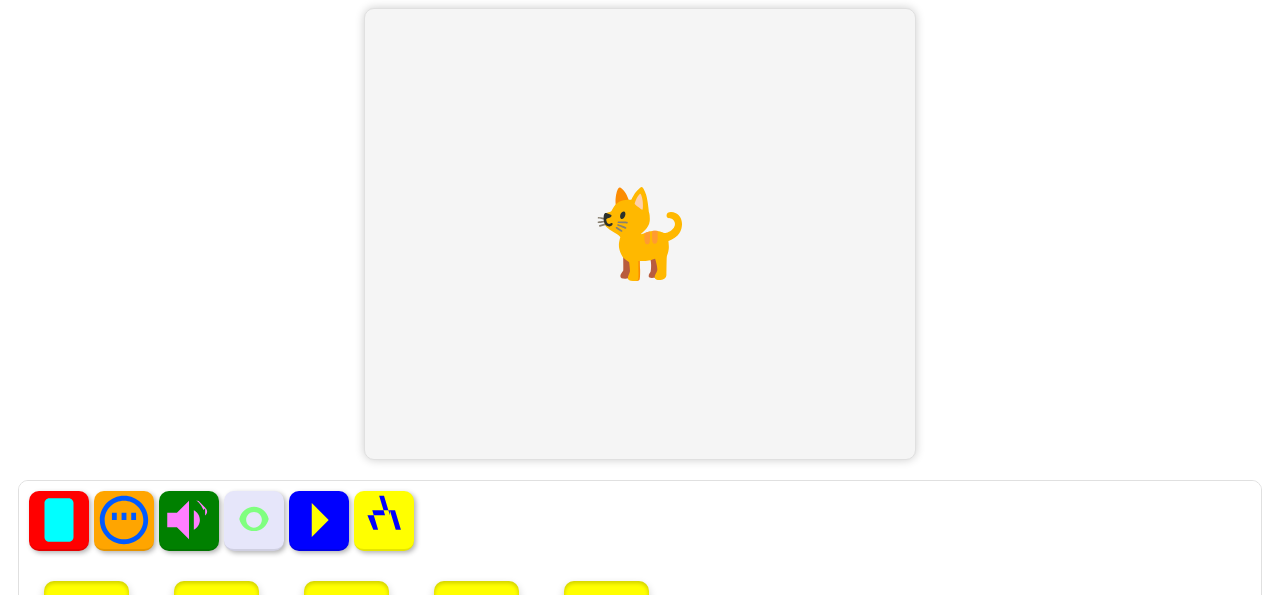
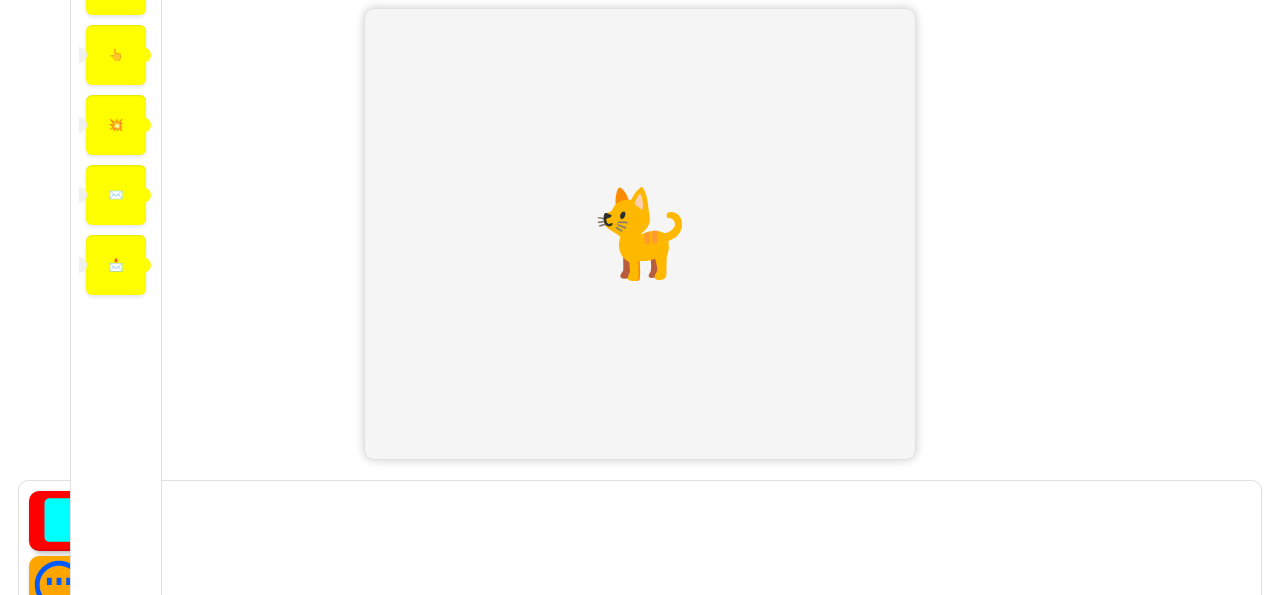
Before and after one commit to codejredu/test, a plain HTML site: page index.html in a window 1280 px wide. Shown: the part 61-656 px from the top of the page. Drawn offline with Linux system fonts and the light colour scheme.

Commit message:
Update style.css

```diff
--- a/css/style.css
+++ b/css/style.css
@@ -40,10 +40,10 @@ main {
     flex: 0 0 auto;
     width: 550px;
     height: 450px;
-    background-color: #f5f5f5; /* רקע בהיר יותר */
+    background-color: #f5f5f5;  /* רקע בהיר יותר */
     border: 1px solid #e0e0e0;
     border-radius: 10px;
-    position: relative; /* חשוב! */
+    position: relative;
     /* display: grid; הסרתי את זה כי אנחנו יוצרים קווי רשת אחרת */
    /* grid-template-columns: repeat(10, 1fr); */
    /* grid-template-rows: repeat(10, 1fr); */
@@ -76,17 +76,13 @@ main {
 }
 
 #character {
-    width: 100px;
-    height: 100px;
-    position: absolute; /* חשוב! */
-    object-fit: contain;
-    cursor: grab;
-    /* הוספה של transition כדי לתת תחושה יותר נעימה */
-    transition: all 0.1s ease-out;
-    /* הוספה כדי שהדמות תתחיל באמצע */
+    width: 100px; /* שינוי הרוחב ל-100px */
+    height: 100px; /* שינוי הגובה ל-100px */
+    position: absolute;
     top: 50%;
     left: 50%;
     transform: translate(-50%, -50%);
+    object-fit: contain; /* גורם לתמונה להתאים בתוך השטח המוקצה לה */
 }
 
 .palette-and-programming {
@@ -103,10 +99,13 @@ main {
     border-radius: 10px;
     flex: 1;
     overflow-y: auto;
+    display: flex; /* **Horizontal layout for palette** */
+    flex-direction: row; /* **Categories in a row** */
 }
 
 .category-tabs {
     display: flex;
+    flex-direction: column; /* **Tabs in a column now** */
     flex-wrap: wrap;
     margin-bottom: 10px;
 }
@@ -114,7 +113,7 @@ main {
 .category-tab {
     border: none;
     padding: 0;
-    margin-right: 5px;
+    margin-right: 0; /* **No right margin between tabs in column** */
     margin-bottom: 5px;
     border-radius: 10px;
     cursor: pointer;
@@ -133,7 +132,7 @@ main {
     max-width: 100%;
     max-height: 100%;
     pointer-events: none;
-    filter: invert(100%);
+   filter: invert(100%);
 }
 
 .category-tab[data-category="triggering"] {
@@ -161,21 +160,31 @@ main {
 }
 
 .block-category {
-    display: none;
+    display: none; /* Still hidden by default */
     padding: 10px;
+    position: absolute; /* **Absolute positioning for categories** */
+    top: 0; /* **Position at the top** */
+    left: 70px; /* **Position to the right of tabs (adjust as needed)** */
+    width: auto; /* **Adjust width as needed** */
+    height: 100%; /* **Take full height of palette** */
+    background-color: #fff; /* **Ensure same background** */
+    border: 1px solid #e0e0e0; /* **Ensure same border** */
+    border-radius: 10px; /* **Ensure same border-radius** */
+    overflow-y: auto; /* **Keep scroll if content overflows** */
+    display: none; /* **Hidden by default** */
+    flex-direction: column; /* **Blocks in category in column** */
+    flex-wrap: wrap; /* **Wrap blocks if needed** */
 }
 
 .block-category.active {
-    display: flex;
-    flex-wrap: wrap;
-    padding: 10px;
+    display: flex; /* **Make active category visible** */
 }
 
 #programming-area {
-    background-color: #E6E4E4;
+    background-color: #fff;
     border: 1px solid #e0e0e0;
-    margin: 3 px;
-    padding: 3 px;
+    margin: 10px;
+    padding: 10px;
     border-radius: 10px;
     flex: 1;
 }
@@ -225,64 +234,67 @@ main {
 #block-palette .block-container,
 #programming-area .block-container {
     position: relative;
-    width: 120px; /* גודל כמו puzzle-button */
-    height: 50px; /* גודל כמו puzzle-button */
+    width: 60px; /* שינוי הרוחב ל-60px */
+    height: 60px; /* שינוי הגובה ל-60px */
     margin: 5px;
     cursor: pointer;
     background-color: transparent; /* הוספת רקע שקוף */
 }
 
-/* עיצוב לבנה עם בליטה מימין ושקע משמאל */
+/* הוספתי את זה כדי שהגודל ישפיע על הבלוקים בפלטה */
 #block-palette .scratch-block,
 #programming-area .scratch-block {
-    position: relative;
-    width: 85px;  /* גודל הבלוק */
-    height: 75px; /* גודל הבלוק */
-    background-color: #ffff00; /* צבע צהוב */
-    border-radius: 10px;
+    position: absolute;
+    top: 0;
+    left: 0;
+    width: 100%;
+    height: 100%;
+    background-color: #25AFF4;
+    border-radius: 6px;
     display: flex;
     justify-content: center;
     align-items: center;
-    color: black;
-    font-size: 32px;
+    color: white;
+    font-size: 12px;
     font-weight: bold;
-    box-shadow: 0 4px 8px rgba(0, 0, 0, 0.2), inset 0 2px 4px rgba(0, 0, 0, 0.2);
-    transition: transform 0.2s ease-in-out, background-color 0.2s ease-in-out;
+    box-shadow: 0 2px 4px rgba(0, 0, 0, 0.1), inset 0 1px 2px rgba(0, 0, 0, 0.1); /* הוספת צללית פנימית */
+    transition: transform 0.2s ease-in-out, background-color 0.2s ease-in-out; /* הוספת transition ל-background-color */
 }
 
-/* בליטה מימין (יוצאת מחוץ לגבול הבלוק) */
-#block-palette .scratch-block::after,
-#programming-area .scratch-block::after {
-    content: '';
+.right-connector {
     position: absolute;
-    right: -15px; /* הבליטה יוצאת החוצה מימין */
+    right: -5px; /* התאמת המיקום */
     top: 50%;
     transform: translateY(-50%);
-    width: 20px;
-    height: 20px;
-    background-color: inherit;
+    width: 8px; /* הקטנת הרוחב */
+    height: 15px; /* הקטנת הגובה */
+    background-color: #25AFF4;
+    border-radius: 0 30px 30px 0;
+}
+
+.left-connector-wrapper {
+    position: absolute;
+    left: -7px; /* התאמת המיקום */
+    top: 0;
+    height: 100%;
+    width: 10px; /* הקטנת הרוחב */
+    overflow: hidden;
+}
+
+.left-connector {
+    position: absolute;
+    left: -8px;
+    top: 50%;
+    transform: translateY(-50%);
+    width: 16px; /* הקטנת הרוחב */
+    height: 16px; /* הקטנת הגובה */
+    background-color: #f0f0f0;
     border-radius: 50%;
 }
 
-/* שקע משמאל (לא יוצא החוצה מהבלוק) */
-#block-palette .scratch-block::before,
-#programming-area .scratch-block::before {
-    content: '';
-    position: absolute;
-    left: 0; /* נשאר בתוך גבול הבלוק */
-    top: 50%;
-    transform: translateY(-50%);
-    width: 20px;
-    height: 20px;
-    background-color: #f0f4ff; /* צבע רקע האפליקציה */
-    border-radius: 50%;
-}
-
-
-
 .block-icon {
-    width: 40px;
-    height: 40px;
+    width: 16px;
+    height: 16px;
     display: flex;
     justify-content: center;
     align-items: center;
@@ -290,8 +302,8 @@ main {
 }
 
 .block-icon svg {
-    width: 200%;
-    height: 200%;
+    width: 100%;
+    height: 100%;
 }
 
 #triggering-blocks .block-container .scratch-block {
```
